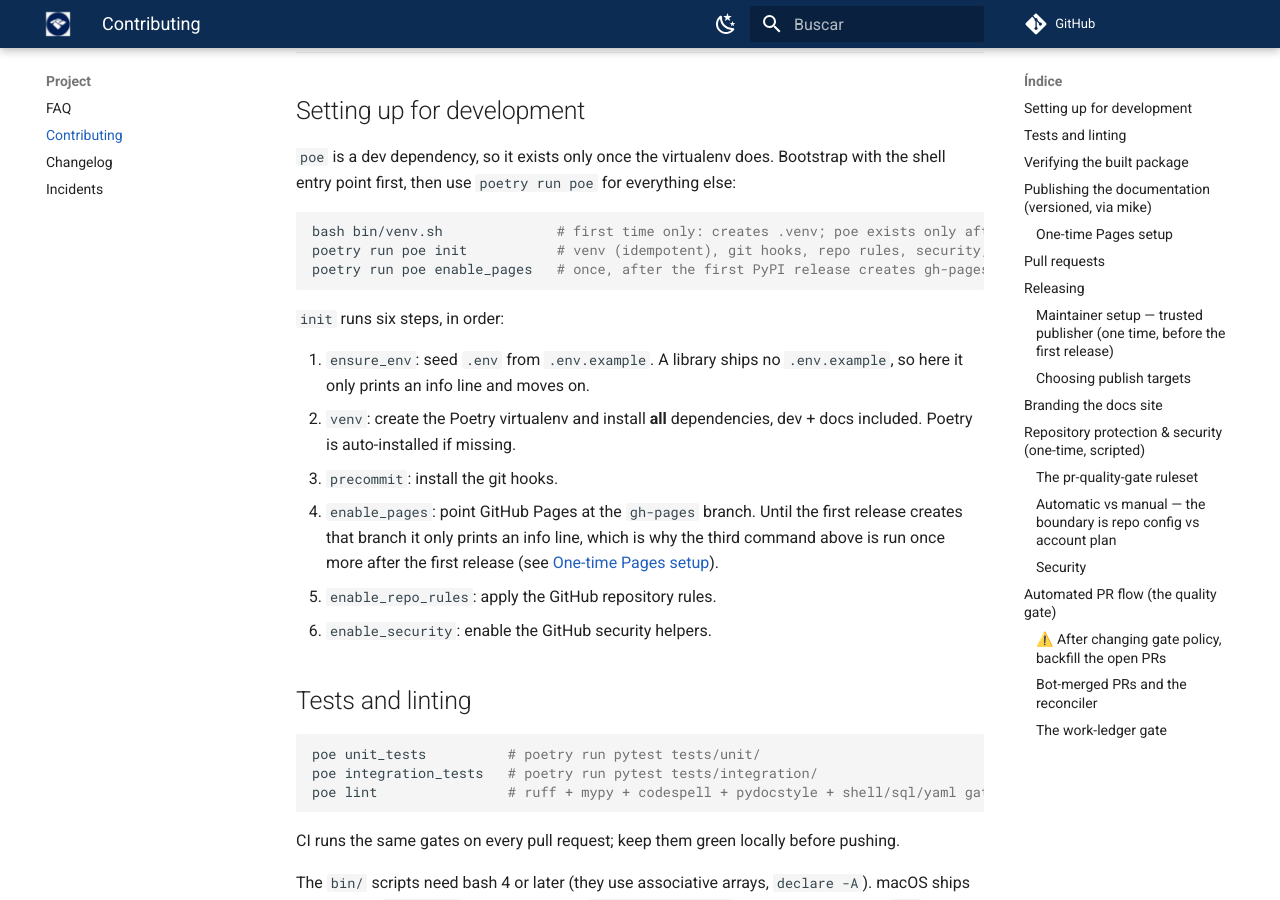
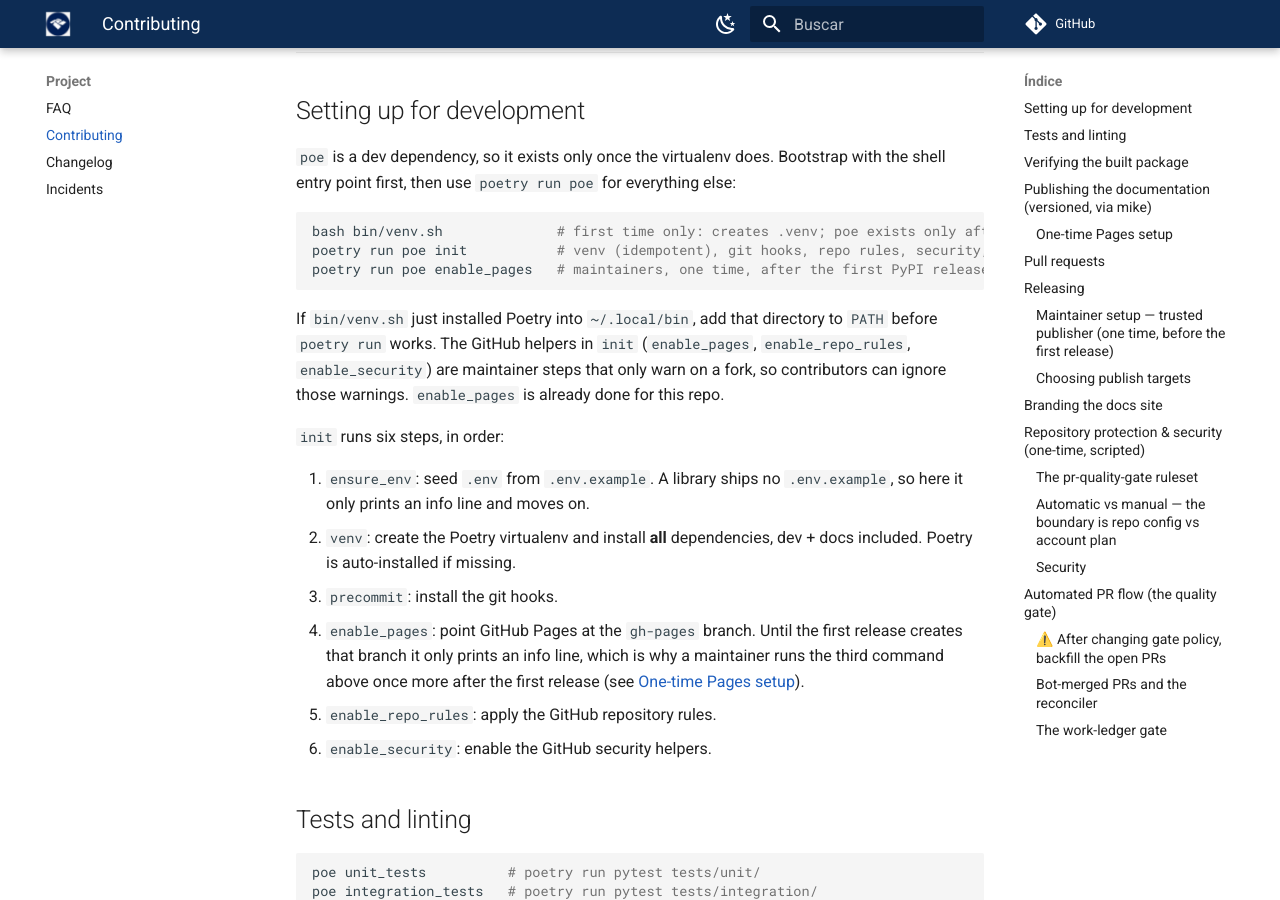
Before and after one commit to guilhermegor/filings-rfb, an MkDocs documentation site: the page built from docs/contributing.md, in a window 1280 px wide and 900 px high, scrolled down 293 px. Built offline with MkDocs 1.6.1 and Material for MkDocs 9.7.7, drawn with Linux system fonts in a browser that asks for light colours; comment, search, counter and statistics services are not loaded; the version menu is left out.

Commit message:
docs: address review on the dev setup sequence (#47)
Mark enable_pages as a one-time maintainer step already done, say the
init GitHub helpers only warn on a fork, add the ~/.local/bin PATH note,
use poetry run poe in the README docs section, stop CONTRIBUTING from
claiming unit_tests runs Ruff and Codespell, and rewrap bin/CLAUDE.md.
Add the work ledger the branch gate requires.

````diff
--- a/docs/contributing.md
+++ b/docs/contributing.md
@@ -15,8 +15,13 @@ entry point first, then use `poetry run poe` for everything else:
 ```bash
 bash bin/venv.sh              # first time only: creates .venv; poe exists only after this
 poetry run poe init           # venv (idempotent), git hooks, repo rules, security, Pages
-poetry run poe enable_pages   # once, after the first PyPI release creates gh-pages
+poetry run poe enable_pages   # maintainers, one time, after the first PyPI release
 ```
+
+If `bin/venv.sh` just installed Poetry into `~/.local/bin`, add that directory to `PATH` before
+`poetry run` works. The GitHub helpers in `init` (`enable_pages`, `enable_repo_rules`,
+`enable_security`) are maintainer steps that only warn on a fork, so contributors can ignore
+those warnings. `enable_pages` is already done for this repo.
 
 `init` runs six steps, in order:
 
@@ -26,8 +31,8 @@ poetry run poe enable_pages   # once, after the first PyPI release creates gh-pa
    Poetry is auto-installed if missing.
 3. `precommit`: install the git hooks.
 4. `enable_pages`: point GitHub Pages at the `gh-pages` branch. Until the first release creates
-   that branch it only prints an info line, which is why the third command above is run once
-   more after the first release (see [One-time Pages setup](#one-time-pages-setup)).
+   that branch it only prints an info line, which is why a maintainer runs the third command
+   above once more after the first release (see [One-time Pages setup](#one-time-pages-setup)).
 5. `enable_repo_rules`: apply the GitHub repository rules.
 6. `enable_security`: enable the GitHub security helpers.
 
````
Also changed, not shown: .specs/backlog/dev-setup-sequence_20261026_120000.md (added, +12 -0 lines), CONTRIBUTING.md (+8 -5 lines), README.md (+6 -2 lines), bin/CLAUDE.md (+2 -2 lines).
